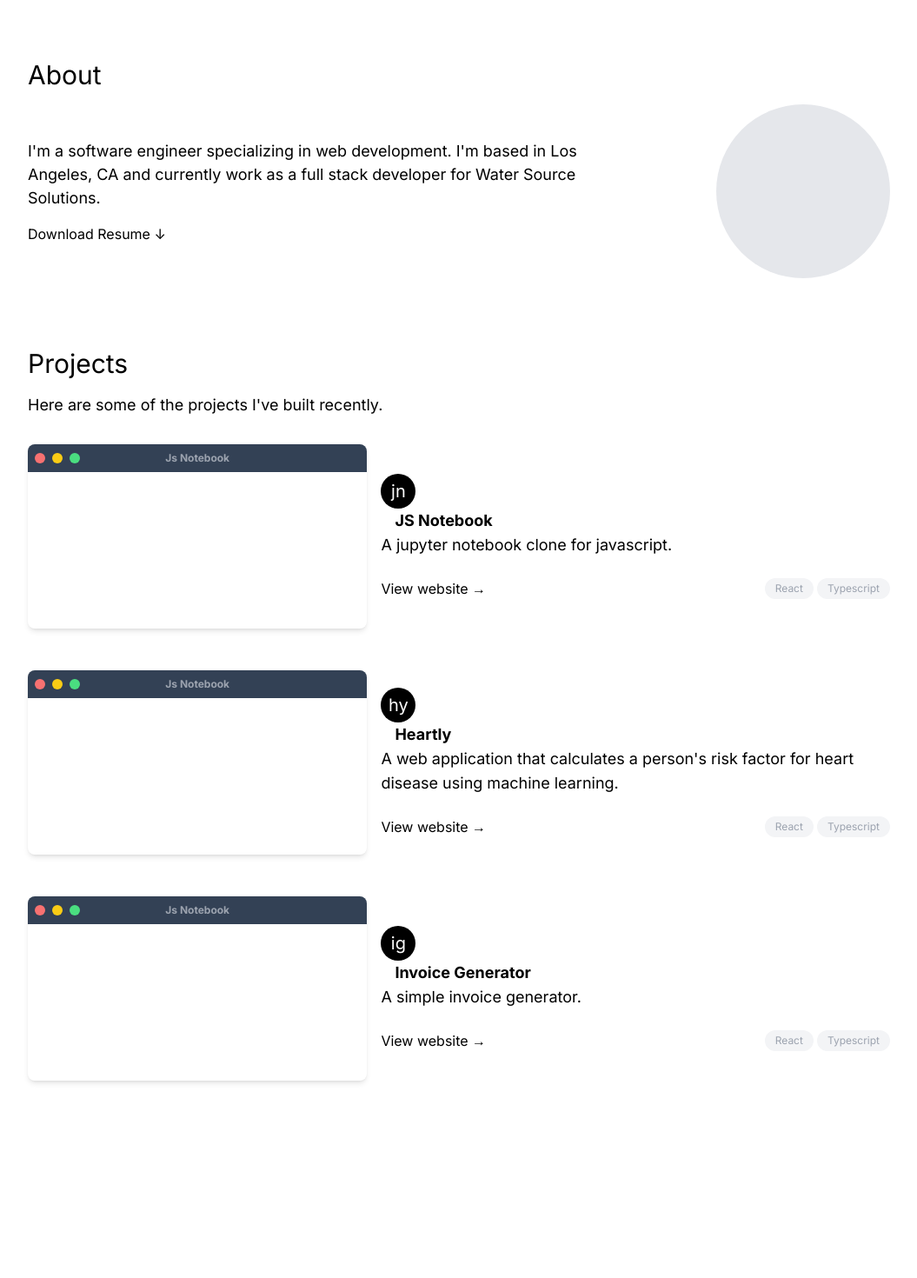
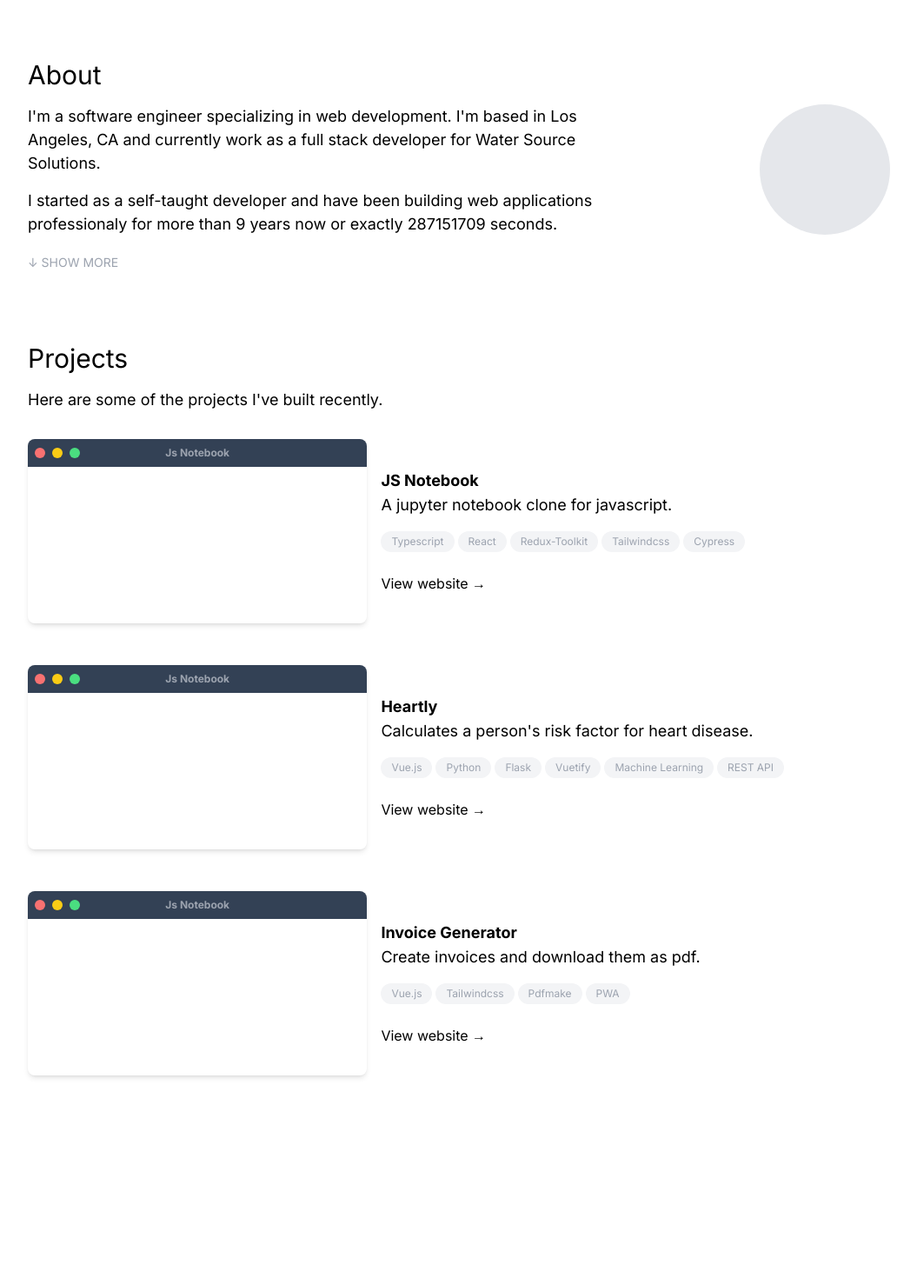
Before and after one commit to ranasun/randya.dev, a React (Vite) app: page / in a window 1280 px wide. Shown: the part 380-1850 px from the top of the page at 87% size, without its empty margins (112-1167 px from the left). Built offline with nearby package versions, Linux system fonts and the light colour scheme.

Commit message:
Update layout

```diff
--- a/src/App.tsx
+++ b/src/App.tsx
@@ -1,4 +1,4 @@
-import { useState } from 'react';
+import { useEffect, useState } from 'react';
 import Page from './Page';
 import Initial from './Initial';
 import Mode from './Mode';
@@ -9,6 +9,22 @@ import { Card, CardFooter, CardText, CardTitle } from './Card';
 
 function App() {
 	const [dark, setDark] = useState(false);
+	const [yoe, setYoe] = useState(new Date().getFullYear() - 2013);
+	const [now, setNow] = useState(0);
+	const [showMore, setShowMore] = useState(false);
+
+	useEffect(() => {
+		let secTimer = setInterval(() => {
+			const date1 = new Date();
+			const date2 = new Date('2013-09-01 00:00:00');
+			const seconds = Math.round(
+				(date1.getTime() - date2.getTime()) / 1000
+			);
+			setNow(seconds);
+		}, 1000);
+
+		return () => clearInterval(secTimer);
+	}, []);
 
 	return (
 		<Page darkMode={dark}>
@@ -22,7 +38,7 @@ function App() {
 				{/* INTRO */}
 				<section className="py-[120px]">
 					<div>
-						<h1 className="text-4xl leading-[48px]">
+						<h1 className="text-4xl md:leading-[48px]">
 							Hello! 👋 I'm <strong>Randy.</strong>
 							<br />I build modern web applications.
 						</h1>
@@ -32,19 +48,111 @@ function App() {
 				{/* ABOUT */}
 				<section className="py-10">
 					<h2 className="text-3xl">About</h2>
-					<div className="flex flex-col-reverse gap-4 justify-between items-center mt-4 md:flex-row">
-						<div className="w-full text-center md:w-2/3 md:text-left ">
-							<p className="text-grey-darkest text-lg leading-normal">
+					<div className="text-grey-darkest text-lg leading-normal flex flex-col-reverse gap-4 justify-between items-start mt-4 md:flex-row">
+						<div className="w-full md:w-2/3 ">
+							<p className=" ">
 								I'm a software engineer specializing in web
 								development. I'm based in Los Angeles, CA and
 								currently work as a full stack developer for
 								Water Source Solutions.
 							</p>
+							<p className="mt-4 ">
+								I started as a self-taught developer and have
+								been building web applications professionaly for
+								more than {yoe} years now or exactly {now}{' '}
+								seconds.
+							</p>
 							<div className="mt-4">
-								<Anchor url="">Download Resume &darr;</Anchor>
+								{!showMore ? (
+									<span
+										className=" text-gray-400 cursor-pointer hover:underline text-sm font-thin"
+										onClick={() => setShowMore(true)}
+									>
+										&darr; SHOW MORE
+									</span>
+								) : (
+									<div className="">
+										<h3 className="mt-8 text-2xl">
+											Experience
+										</h3>
+										<div>
+											<h4 className="text-lg mt-2">
+												Full Stack Developer
+											</h4>
+											<h5 className="uppercase mono text-sm">
+												Water Source Solutions{' '}
+												<span>
+													2013 &mdash; Present
+												</span>
+											</h5>
+										</div>
+										<div>
+											<h4 className="text-lg mt-2">
+												Front End Developer
+											</h4>
+											<h5 className="uppercase mono text-sm">
+												CRS Consulting 2016 &mdash; 2017
+											</h5>
+										</div>
+										<h3 className="mt-8 text-2xl">
+											Education
+										</h3>
+										<div>
+											<h4 className="text-lg mt-2">
+												BS Computer Science
+											</h4>
+											<h5 className="uppercase mono text-sm">
+												Western Governors University
+												2021 &mdash; 2022
+											</h5>
+										</div>
+										<div>
+											<h4 className="text-lg mt-2">
+												Associates in Computer
+												Technology
+											</h4>
+											<h5 className="uppercase mono text-sm">
+												Systems Technology Institute{' '}
+												1999 &mdash; 2021
+											</h5>
+										</div>
+										<h3 className="mt-8 text-2xl">
+											Certifications
+										</h3>
+										<div>
+											<h4 className="text-lg mt-2">
+												ITIL Foundation Certificate in
+												IT Service Management
+											</h4>
+											<h5 className="uppercase mono text-sm">
+												AXELOS Global Best Practice
+												&mdash; 2022
+											</h5>
+										</div>
+										<div>
+											<h4 className="text-lg mt-2">
+												CompTIA Project+ Certification
+											</h4>
+											<h5 className="uppercase mono text-sm">
+												CompTIA &mdash; 2022
+											</h5>
+										</div>
+										<div className="mt-8">
+											<Anchor url="">
+												Download Resume &rarr;
+											</Anchor>
+										</div>
+										<span
+											className=" text-gray-400 cursor-pointer hover:underline mt-8 text-sm font-thin inline-block"
+											onClick={() => setShowMore(false)}
+										>
+											&uarr; SHOW LESS
+										</span>
+									</div>
+								)}
 							</div>
 						</div>
-						<div className="h-[150px] w-[150px] md:h-[200px] md:w-[200px] bg-gray-200 rounded-full"></div>
+						<div className="h-[80px] w-[80px] md:h-[150px] md:w-[150px] bg-gray-200 rounded-full"></div>
 					</div>
 				</section>
 
@@ -56,58 +164,63 @@ function App() {
 					</p>
 					<Card>
 						<CardTitle>
-							<Initial>jn</Initial>
-							<h3 className="ml-4 text-lg font-bold">
-								JS Notebook
-							</h3>
+							<h3 className="text-lg font-bold">JS Notebook</h3>
 						</CardTitle>
 						<CardText>
 							A jupyter notebook clone for javascript.
+							<div className="flex flex-wrap gap-1 mt-4">
+								<Tag>Typescript</Tag>
+								<Tag>React</Tag>
+								<Tag>Redux-Toolkit</Tag>
+								<Tag>Tailwindcss</Tag>
+								<Tag>Cypress</Tag>
+							</div>
 						</CardText>
 						<CardFooter>
 							<div className="">
 								<Anchor url="">View website &rarr;</Anchor>
 							</div>
-							<div className="flex gap-1">
-								<Tag>React</Tag>
-								<Tag>Typescript</Tag>
+						</CardFooter>
+					</Card>
+					<Card>
+						<CardTitle>
+							<h3 className="text-lg font-bold">Heartly</h3>
+						</CardTitle>
+						<CardText>
+							Calculates a person's risk factor for heart disease.
+							<div className="flex flex-wrap gap-1 mt-4">
+								<Tag>Vue.js</Tag>
+								<Tag>Python</Tag>
+								<Tag>Flask</Tag>
+								<Tag>Vuetify</Tag>
+								<Tag>Machine Learning</Tag>
+								<Tag>REST API</Tag>
+							</div>
+						</CardText>
+						<CardFooter>
+							<div className="">
+								<Anchor url="">View website &rarr;</Anchor>
 							</div>
 						</CardFooter>
 					</Card>
 					<Card>
 						<CardTitle>
-							<Initial>hy</Initial>
-							<h3 className="ml-4 text-lg font-bold">Heartly</h3>
+							<h3 className="text-lg font-bold">
+								Invoice Generator
+							</h3>
 						</CardTitle>
 						<CardText>
-							A web application that calculates a person's risk
-							factor for heart disease using machine learning.
+							Create invoices and download them as pdf.
+							<div className="flex flex-wrap gap-1 mt-4">
+								<Tag>Vue.js</Tag>
+								<Tag>Tailwindcss</Tag>
+								<Tag>Pdfmake</Tag>
+								<Tag>PWA</Tag>
+							</div>
 						</CardText>
 						<CardFooter>
 							<div className="">
 								<Anchor url="">View website &rarr;</Anchor>
-							</div>
-							<div className="flex gap-1">
-								<Tag>React</Tag>
-								<Tag>Typescript</Tag>
-							</div>
-						</CardFooter>
-					</Card>
-					<Card>
-						<CardTitle>
-							<Initial>ig</Initial>
-							<h3 className="ml-4 text-lg font-bold">
-								Invoice Generator
-							</h3>
-						</CardTitle>
-						<CardText>A simple invoice generator.</CardText>
-						<CardFooter>
-							<div className="">
-								<Anchor url="">View website &rarr;</Anchor>
-							</div>
-							<div className="flex gap-1">
-								<Tag>React</Tag>
-								<Tag>Typescript</Tag>
 							</div>
 						</CardFooter>
 					</Card>
@@ -125,7 +238,7 @@ function App() {
 					<div className="flex justify-center flex-col-reverse md:flex-row md:justify-between items-center gap-4">
 						<span className="text-xs text-center">
 							This site was built from scratch using <u>React</u>,{' '}
-							<u>TaildwindCSS</u> & <u>Iconoir</u>.
+							<u>Taildwindcss</u> & <u>Iconoir</u>.
 						</span>
 						<span className="flex gap-2">
 							<Initial>
```
